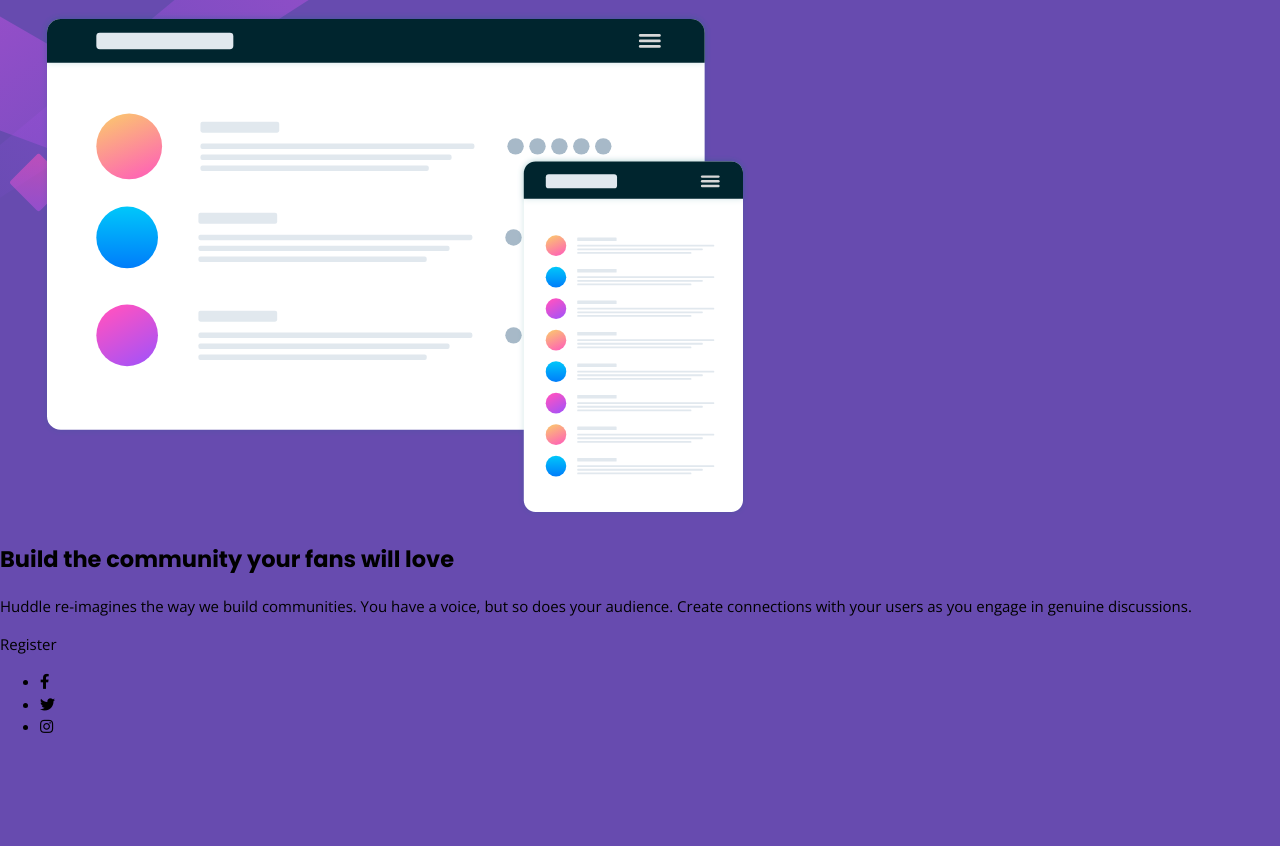
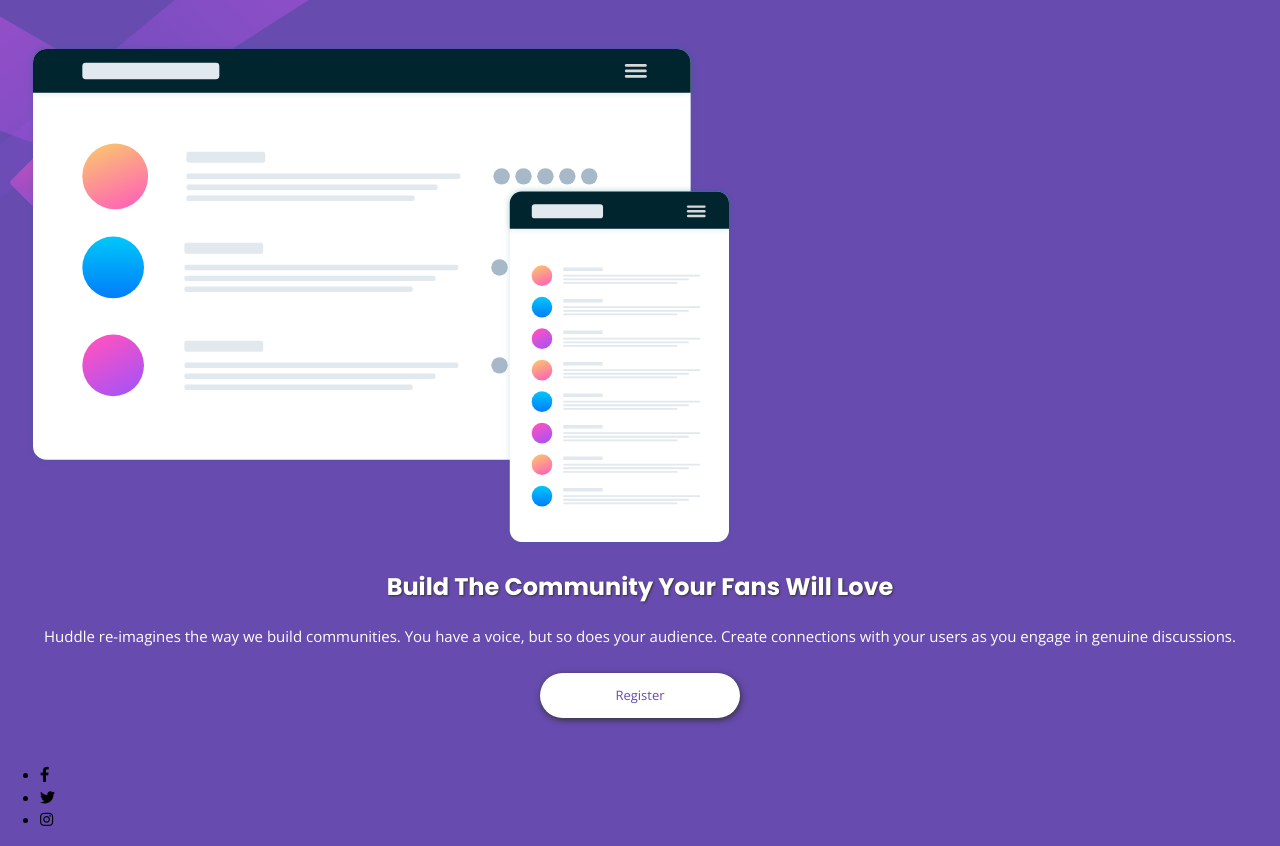
Before and after one commit to Shadowbest/huddle-single-introductory-landing-page, a plain HTML site: page index.html in a window 1280 px wide. Shown: the part 84-930 px from the top of the page. Before the commit the page ends 837 px from the top, so only its background shows below. Drawn offline with nearby package versions, Linux system fonts and the light colour scheme.

Commit message:
applied styles to the main content

```diff
--- a/css/styles.css
+++ b/css/styles.css
@@ -64,3 +64,43 @@
 .main-header .main-header__logo {
   width: 125px;
 }
+
+/* MAIN CONTENT */
+.main-content {
+  padding: 1.5em 1.2em;
+}
+
+.main-content .main-content__img {
+  margin: 0;
+  padding: .5em;
+}
+
+.main-content .main-content__text {
+  color: #fff;
+  padding: .5em;
+  text-align: center;
+}
+
+.main-content .main-content__text h1 {
+  margin-block-start: 0;
+  text-transform: capitalize;
+  font-size: x-large;
+  text-shadow: 1px 1px 2px #333;
+}
+
+.main-content .main-content__text p {
+  margin-block-start: 0;
+  margin-block-end: 1.7em;
+  padding: 0 1.2em;
+}
+
+.main-content .main-content__text .main-content__btn {
+  display: inline-block;
+  inline-size: 200px;
+  border-radius: 28px;
+  padding: 1em;
+  background-color: #fff;
+  color: var(--primary-color);
+  font-size: 1.3rem;
+  box-shadow: 1px 2px 6px #333;
+}
```
